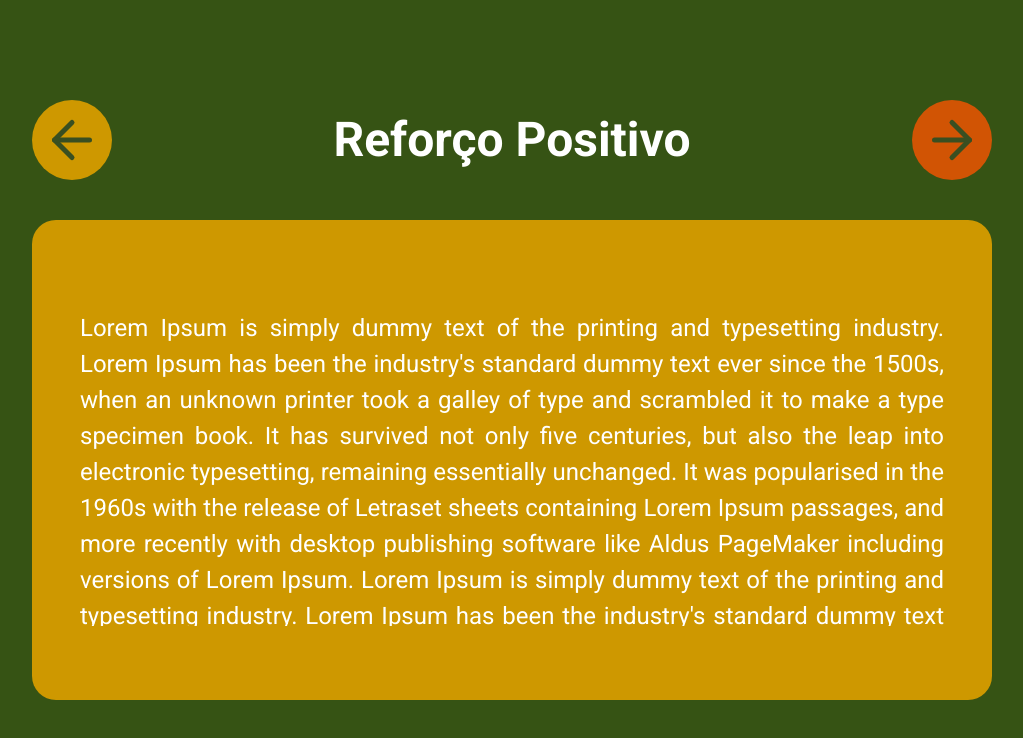
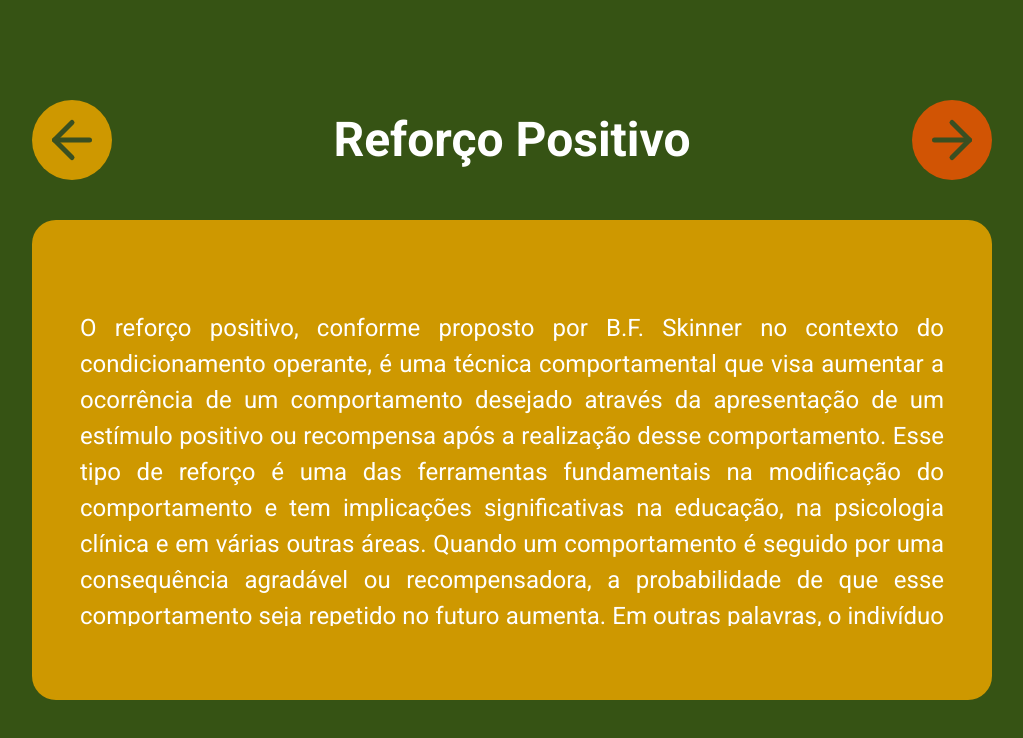
Before and after one commit to afonsomateus21/quiz-cognicao, a React (Vite) app: page /reinforcements/positive-reinforcement in a window 1280 px wide. Shown: the top 738 px of the page, without its empty margins (128-1151 px from the left). Built offline with nearby package versions, Linux system fonts and the light colour scheme.

Commit message:
fix: correcao dos textos do quiz

```diff
--- a/src/components/ReinforcementDescriptionCard.tsx
+++ b/src/components/ReinforcementDescriptionCard.tsx
@@ -2,14 +2,16 @@ import { ReactNode } from "react"
 
 interface ReinforcementeDescriptionCardProps {
   color: string;
+  title: string;
+  text: string;
   children: ReactNode;
 }
 
-export function ReinforcementDescriptionCard({ color, children } : ReinforcementeDescriptionCardProps) {
+export function ReinforcementDescriptionCard({ color, title, text, children } : ReinforcementeDescriptionCardProps) {
   return (
     <section className={`${color} w-[90%] md:w-full h-96 md:h-64 lg:h-56 p-4 rounded-3xl relative`}>
-      <h1 className="text-white text-3xl font-bold">Reforço Positivo</h1>
-      <p className="text-white text-justify">Lorem Ipsum is simply dummy text of the printing and typesetting industry. Lorem Ipsum has been the industry's standard dummy text ever since the 1500s, when an unknown printer took a galley of type and scrambled it to make a type specimen book. It has survived not only five centuries, but also the leap into electronic typesetting, remaining essentially unchanged.</p>
+      <h1 className="text-white text-3xl font-bold">{ title }</h1>
+      <p className="text-white text-justify">{ text }</p>
       <div className="absolute right-2 bottom-2">
         { children }
       </div>
--- a/src/pages/Home.tsx
+++ b/src/pages/Home.tsx
@@ -32,7 +32,7 @@ export function Home() {
         />
 
         <ActionButton
-          to="/creditos"
+          to="/credits"
           title="Créditos"
           icon={ <BookUser color="white" /> }
         />
--- a/src/pages/NegativeReinforcement.tsx
+++ b/src/pages/NegativeReinforcement.tsx
@@ -27,61 +27,30 @@ export function NegativeReinforcement() {
         <section className="h-4/5 flex flex-col justify-center  bg-yellow-600 rounded-3xl p-3 md:p-8">
           <div className="p-2 md:p-4 overflow-scroll overflow-y-scroll h-[95%] md:h-4/5 overflow-x-hidden">
             <p className="text-justify text-md text-white font-roboto">
-              Lorem Ipsum is simply dummy text of the printing and typesetting industry.
-              Lorem Ipsum has been the industry's standard dummy text ever since the 1500s,
-              when an unknown printer took a galley of type and scrambled it to make a type specimen book.
-              It has survived not only five centuries, but also the leap into electronic typesetting, remaining essentially unchanged.
-              It was popularised in the 1960s with the release of Letraset sheets containing Lorem Ipsum passages,
-              and more recently with desktop publishing software like Aldus PageMaker including versions of Lorem Ipsum.
-              Lorem Ipsum is simply dummy text of the printing and typesetting industry.
-              Lorem Ipsum has been the industry's standard dummy text ever since the 1500s,
-              when an unknown printer took a galley of type and scrambled it to make a type specimen book.
-              It has survived not only five centuries, but also the leap into electronic typesetting, remaining essentially unchanged.
-              It was popularised in the 1960s with the release of Letraset sheets containing Lorem Ipsum passages,
-              and more recently with desktop publishing software like Aldus PageMaker including versions of Lorem Ipsum.
-              Lorem Ipsum is simply dummy text of the printing and typesetting industry.
-              Lorem Ipsum has been the industry's standard dummy text ever since the 1500s,
-              when an unknown printer took a galley of type and scrambled it to make a type specimen book.
-              It has survived not only five centuries, but also the leap into electronic typesetting, remaining essentially unchanged.
-              It was popularised in the 1960s with the release of Letraset sheets containing Lorem Ipsum passages,
-              and more recently with desktop publishing software like Aldus PageMaker including versions of Lorem Ipsum.
-              Lorem Ipsum is simply dummy text of the printing and typesetting industry.
-              Lorem Ipsum has been the industry's standard dummy text ever since the 1500s,
-              when an unknown printer took a galley of type and scrambled it to make a type specimen book.
-              It has survived not only five centuries, but also the leap into electronic typesetting, remaining essentially unchanged.
-              It was popularised in the 1960s with the release of Letraset sheets containing Lorem Ipsum passages,
-              and more recently with desktop publishing software like Aldus PageMaker including versions of Lorem Ipsum.
-              Lorem Ipsum is simply dummy text of the printing and typesetting industry.
-              Lorem Ipsum has been the industry's standard dummy text ever since the 1500s,
-              when an unknown printer took a galley of type and scrambled it to make a type specimen book.
-              It has survived not only five centuries, but also the leap into electronic typesetting, remaining essentially unchanged.
-              It was popularised in the 1960s with the release of Letraset sheets containing Lorem Ipsum passages,
-              and more recently with desktop publishing software like Aldus PageMaker including versions of Lorem Ipsum.
-              Lorem Ipsum is simply dummy text of the printing and typesetting industry.
-              Lorem Ipsum has been the industry's standard dummy text ever since the 1500s,
-              when an unknown printer took a galley of type and scrambled it to make a type specimen book.
-              It has survived not only five centuries, but also the leap into electronic typesetting, remaining essentially unchanged.
-              It was popularised in the 1960s with the release of Letraset sheets containing Lorem Ipsum passages,
-              and more recently with desktop publishing software like Aldus PageMaker including versions of Lorem Ipsum.
-              Lorem Ipsum is simply dummy text of the printing and typesetting industry.
-              Lorem Ipsum has been the industry's standard dummy text ever since the 1500s,
-              when an unknown printer took a galley of type and scrambled it to make a type specimen book.
-              It has survived not only five centuries, but also the leap into electronic typesetting, remaining essentially unchanged.
-              It was popularised in the 1960s with the release of Letraset sheets containing Lorem Ipsum passages,
-              and more recently with desktop publishing software like Aldus PageMaker including versions of Lorem Ipsum.
-
-              Lorem Ipsum is simply dummy text of the printing and typesetting industry.
-              Lorem Ipsum has been the industry's standard dummy text ever since the 1500s,
-              when an unknown printer took a galley of type and scrambled it to make a type specimen book.
-              It has survived not only five centuries, but also the leap into electronic typesetting, remaining essentially unchanged.
-              It was popularised in the 1960s with the release of Letraset sheets containing Lorem Ipsum passages,
-              and more recently with desktop publishing software like Aldus PageMaker including versions of Lorem Ipsum.
-              Lorem Ipsum is simply dummy text of the printing and typesetting industry.
-              Lorem Ipsum has been the industry's standard dummy text ever since the 1500s,
-              when an unknown printer took a galley of type and scrambled it to make a type specimen book.
-              It has survived not only five centuries, but also the leap into electronic typesetting, remaining essentially unchanged.
-              It was popularised in the 1960s with the release of Letraset sheets containing Lorem Ipsum passages,
-              and more recently with desktop publishing software like Aldus PageMaker including versions of Lorem Ipsum.
+              O reforço negativo, uma das principais concepções do condicionamento operante proposto por B.F.
+              Skinner, representa uma forma de modificação de comportamento na qual a frequência de um comportamento
+              desejado é aumentada pela remoção ou redução de um estímulo aversivo ou desagradável após a realização
+              desse comportamento. Em outras palavras, o reforço negativo envolve a eliminação de uma consequência
+              indesejada como resultado da realização do comportamento desejado, o que fortalece a probabilidade de
+              que o comportamento seja repetido no futuro.
+              Um exemplo clássico de reforço negativo é quando um condutor de um veículo para de tocar uma buzina
+              irritante assim que o passageiro coloca o cinto de segurança. Neste caso, a remoção do som desagradável
+              da buzina serve como uma consequência reforçadora para a ação de colocar o cinto de segurança,
+              tornando mais provável que o passageiro repita esse comportamento no futuro para evitar a buzina.
+              É importante destacar que o reforço negativo não envolve punição ou consequências adversas pelo
+              comportamento indesejado, mas sim a remoção de um estímulo aversivo como consequência do comportamento
+              desejado. Isso significa que o objetivo do reforço negativo não é apenas suprimir um comportamento
+              indesejado, mas sim incentivar a ocorrência de um comportamento alternativo que leve à eliminação do
+              estímulo aversivo.
+              O reforço negativo pode assumir diversas formas, desde a remoção de dor física ou desconforto até a
+              eliminação de pressões sociais ou responsabilidades. Por exemplo, um estudante pode evitar uma punição
+              (estímulo aversivo) como resultado da entrega de uma tarefa no prazo (comportamento desejado), o que
+              reforça a probabilidade de que ele continue entregando tarefas no prazo no futuro.
+              Ao utilizar o reforço negativo de forma adequada e consistente, é possível promover comportamentos
+              desejados, fortalecer habilidades e estabelecer padrões de conduta positivos em uma variedade de
+              contextos, incluindo educação, treinamento de animais, gestão de equipes e terapia comportamental.
+              No entanto, é essencial garantir que o reforço negativo seja aplicado de maneira ética e responsável,
+              respeitando sempre o bem-estar e a dignidade dos indivíduos envolvidos.
             </p>
           </div>
         </section>
--- a/src/pages/PositiveReinforcement.tsx
+++ b/src/pages/PositiveReinforcement.tsx
@@ -26,61 +26,30 @@ export function PositiveReinforcement() {
         <section className="h-4/5 flex flex-col justify-center  bg-yellow-600 rounded-3xl p-3 md:p-8">
           <div className="p-2 md:p-4 overflow-scroll overflow-y-scroll h-[95%] md:h-4/5 overflow-x-hidden">
             <p className="text-justify text-md text-white font-roboto">
-              Lorem Ipsum is simply dummy text of the printing and typesetting industry.
-              Lorem Ipsum has been the industry's standard dummy text ever since the 1500s,
-              when an unknown printer took a galley of type and scrambled it to make a type specimen book.
-              It has survived not only five centuries, but also the leap into electronic typesetting, remaining essentially unchanged.
-              It was popularised in the 1960s with the release of Letraset sheets containing Lorem Ipsum passages,
-              and more recently with desktop publishing software like Aldus PageMaker including versions of Lorem Ipsum.
-              Lorem Ipsum is simply dummy text of the printing and typesetting industry.
-              Lorem Ipsum has been the industry's standard dummy text ever since the 1500s,
-              when an unknown printer took a galley of type and scrambled it to make a type specimen book.
-              It has survived not only five centuries, but also the leap into electronic typesetting, remaining essentially unchanged.
-              It was popularised in the 1960s with the release of Letraset sheets containing Lorem Ipsum passages,
-              and more recently with desktop publishing software like Aldus PageMaker including versions of Lorem Ipsum.
-              Lorem Ipsum is simply dummy text of the printing and typesetting industry.
-              Lorem Ipsum has been the industry's standard dummy text ever since the 1500s,
-              when an unknown printer took a galley of type and scrambled it to make a type specimen book.
-              It has survived not only five centuries, but also the leap into electronic typesetting, remaining essentially unchanged.
-              It was popularised in the 1960s with the release of Letraset sheets containing Lorem Ipsum passages,
-              and more recently with desktop publishing software like Aldus PageMaker including versions of Lorem Ipsum.
-              Lorem Ipsum is simply dummy text of the printing and typesetting industry.
-              Lorem Ipsum has been the industry's standard dummy text ever since the 1500s,
-              when an unknown printer took a galley of type and scrambled it to make a type specimen book.
-              It has survived not only five centuries, but also the leap into electronic typesetting, remaining essentially unchanged.
-              It was popularised in the 1960s with the release of Letraset sheets containing Lorem Ipsum passages,
-              and more recently with desktop publishing software like Aldus PageMaker including versions of Lorem Ipsum.
-              Lorem Ipsum is simply dummy text of the printing and typesetting industry.
-              Lorem Ipsum has been the industry's standard dummy text ever since the 1500s,
-              when an unknown printer took a galley of type and scrambled it to make a type specimen book.
-              It has survived not only five centuries, but also the leap into electronic typesetting, remaining essentially unchanged.
-              It was popularised in the 1960s with the release of Letraset sheets containing Lorem Ipsum passages,
-              and more recently with desktop publishing software like Aldus PageMaker including versions of Lorem Ipsum.
-              Lorem Ipsum is simply dummy text of the printing and typesetting industry.
-              Lorem Ipsum has been the industry's standard dummy text ever since the 1500s,
-              when an unknown printer took a galley of type and scrambled it to make a type specimen book.
-              It has survived not only five centuries, but also the leap into electronic typesetting, remaining essentially unchanged.
-              It was popularised in the 1960s with the release of Letraset sheets containing Lorem Ipsum passages,
-              and more recently with desktop publishing software like Aldus PageMaker including versions of Lorem Ipsum.
-              Lorem Ipsum is simply dummy text of the printing and typesetting industry.
-              Lorem Ipsum has been the industry's standard dummy text ever since the 1500s,
-              when an unknown printer took a galley of type and scrambled it to make a type specimen book.
-              It has survived not only five centuries, but also the leap into electronic typesetting, remaining essentially unchanged.
-              It was popularised in the 1960s with the release of Letraset sheets containing Lorem Ipsum passages,
-              and more recently with desktop publishing software like Aldus PageMaker including versions of Lorem Ipsum.
-
-              Lorem Ipsum is simply dummy text of the printing and typesetting industry.
-              Lorem Ipsum has been the industry's standard dummy text ever since the 1500s,
-              when an unknown printer took a galley of type and scrambled it to make a type specimen book.
-              It has survived not only five centuries, but also the leap into electronic typesetting, remaining essentially unchanged.
-              It was popularised in the 1960s with the release of Letraset sheets containing Lorem Ipsum passages,
-              and more recently with desktop publishing software like Aldus PageMaker including versions of Lorem Ipsum.
-              Lorem Ipsum is simply dummy text of the printing and typesetting industry.
-              Lorem Ipsum has been the industry's standard dummy text ever since the 1500s,
-              when an unknown printer took a galley of type and scrambled it to make a type specimen book.
-              It has survived not only five centuries, but also the leap into electronic typesetting, remaining essentially unchanged.
-              It was popularised in the 1960s with the release of Letraset sheets containing Lorem Ipsum passages,
-              and more recently with desktop publishing software like Aldus PageMaker including versions of Lorem Ipsum.
+            O reforço positivo, conforme proposto por B.F. Skinner no contexto do condicionamento operante,
+            é uma técnica comportamental que visa aumentar a ocorrência de um comportamento desejado através da
+            apresentação de um estímulo positivo ou recompensa após a realização desse comportamento. Esse tipo de
+            reforço é uma das ferramentas fundamentais na modificação do comportamento e tem implicações
+            significativas na educação, na psicologia clínica e em várias outras áreas.
+            Quando um comportamento é seguido por uma consequência agradável ou recompensadora, a probabilidade de
+            que esse comportamento seja repetido no futuro aumenta. Em outras palavras, o indivíduo associa a
+            realização do comportamento com uma experiência positiva, o que fortalece a conexão entre o estímulo e
+            a resposta. Por exemplo, se um aluno receber elogios e reconhecimento de seu professor por participar
+            ativamente em sala de aula, é mais provável que ele continue participando no futuro.
+            O reforço positivo pode assumir diversas formas, desde elogios verbais e reconhecimento social até
+            recompensas tangíveis, como pontos de recompensa, adesivos, privilégios ou qualquer outro tipo de
+            recompensa que seja significativa para o indivíduo. O importante é que a recompensa seja percebida como
+            agradável e desejável pelo indivíduo, de modo a fortalecer a associação entre o comportamento e a
+            consequência positiva.
+            É importante ressaltar que o reforço positivo deve ser aplicado de forma consistente e oportuna,
+            de modo que o indivíduo possa facilmente associar a recompensa ao comportamento desejado.
+            Além disso, o reforço positivo deve ser usado de maneira seletiva e estratégica, focando nos
+            comportamentos específicos que se deseja promover ou fortalecer.
+            Ao utilizar o reforço positivo de maneira eficaz, é possível criar um ambiente de aprendizado e
+            desenvolvimento que seja encorajador, motivador e gratificante para todos os envolvidos.
+            Isso não apenas facilita o alcance de objetivos educacionais e comportamentais, mas também promove
+            um senso de autoestima, autoconfiança e bem-estar emocional nos indivíduos, contribuindo assim para
+            um crescimento pessoal e profissional sustentável ao longo do tempo.
             </p>
           </div>
         </section>
--- a/src/pages/ReinforcementsDescription.tsx
+++ b/src/pages/ReinforcementsDescription.tsx
@@ -30,13 +30,21 @@ export function ReinforcementsDescription() {
 
         <ReinforcementDescriptionCard
           color="bg-lime-900"
+          title="Reforço Positivo"
+          text="O reforço positivo fortalece uma resposta quando se apresenta um estímulo. São eventos ou resultados favoráveis que são apresentados após o comportamento."
           children={
-            <CustomLink to="/reinforcements/positive-reinforcement" color="bg-orange-600" title="Quero saber mais!" />
+            <CustomLink
+              to="/reinforcements/positive-reinforcement"
+              color="bg-orange-600"
+              title="Quero saber mais!"
+            />
           }
         />
 
         <ReinforcementDescriptionCard
           color="bg-orange-600"
+          title="Reforço Negativo"
+          text="Remove-se o estímulo quando aumenta a frequência de uma resposta. Envolvem a remoção de eventos ou resultados desfavoráveis após a exibição de um comportamento. Nessas situações, uma resposta é fortalecida pela remoção de algo considerado desagradável."
           children={
             <CustomLink to="/question" color="bg-lime-900" title="Quero saber mais!" />
           }
```
Also changed, not shown: src/pages/About.tsx (+17 -27 lines).
